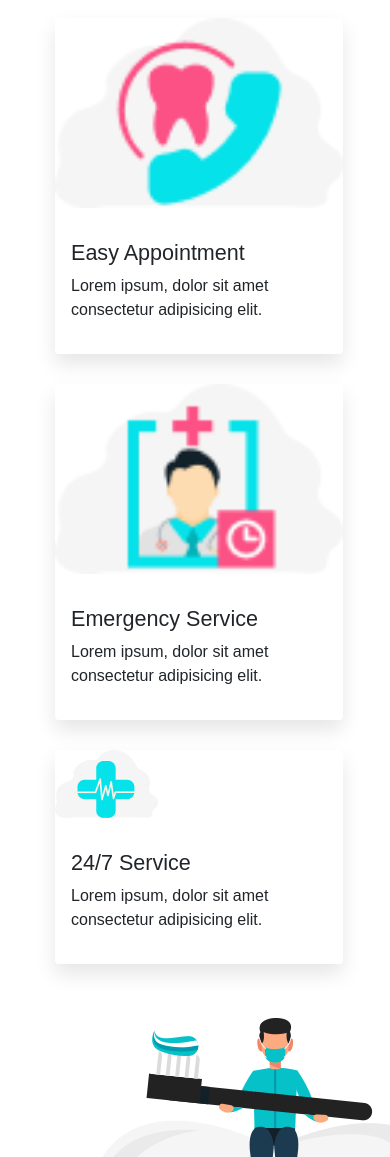
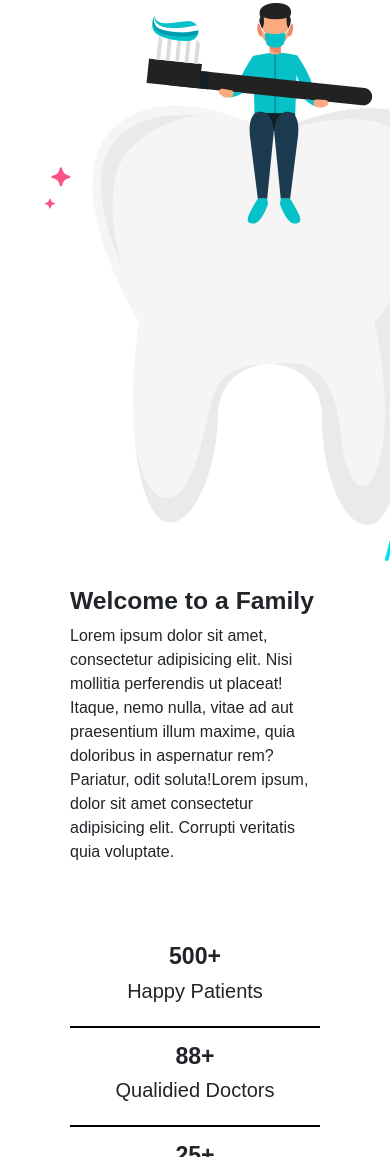
Before and after one commit to Sundas-Razzaq/Hospital_website, a plain HTML site: page index.html in a window 390 px wide. Shown: the part 843-2000 px from the top of the page. Drawn offline with nearby package versions, Linux system fonts and the light colour scheme.

Commit message:
responsiveness

```diff
--- a/Style.css
+++ b/Style.css
@@ -95,27 +95,6 @@ body {
     background-color: transparent !important;
     color: whitesmoke !important;
     border: 2px solid white !important;
-}
-
-/* card section */
-#card {
-    margin-top: 10%;
-    padding: 0 20px;
-}
-
-.card {
-    margin-bottom: 30px;
-    border: none !important;
-    box-shadow: 0 5px 15px rgba(0, 0, 0, 0.1);
-    transition: transform 0.3s ease;
-}
-
-.card:hover {
-    transform: translateY(-5px);
-}
-
-.card-text {
-    text-align: center;
 }
 
 /* about section */
@@ -349,6 +328,12 @@ body {
     margin: 15px 0;
 }
 
+.bloga img {
+    width: 100%;
+    height: auto;
+    border-radius: 5px;
+}
+
 /* footer section */
 #footer {
     background-color: rgb(43, 43, 140);
--- a/index.html
+++ b/index.html
@@ -76,42 +76,6 @@
       </div>
     </section>
     <br><br><br>
-    <!-- Cards Section -->
-    <section id="card">
-      <div class="container">
-        <div class="row align-items-center">
-          <div class="col-md-4">
-            <div class="card" style="width: 18rem;">
-              <img src="images/top-banner-img/Appointment-icon.png" alt="#">
-              <div class="card-body">
-                <p class="card-text">
-                <h4>Easy Appointment</h4>Lorem ipsum, dolor sit amet consectetur adipisicing elit.</p>
-              </div>
-            </div>
-          </div>
-          <div class="col-md-4">
-            <div class="card" style="width: 18rem;">
-              <img src="images/top-banner-img/Emergency-icon.png" alt="#">
-              <div class="card-body">
-                <p class="card-text">
-                <h4>Emergency Service</h4>Lorem ipsum, dolor sit amet consectetur adipisicing elit.</p>
-              </div>
-            </div>
-          </div>
-          <div class="col-md-4">
-            <div class="card" style="width: 18rem;">
-              <div class="row">
-                <div class="col-6"><img src="images/top-banner-img/7-Service-icon.png" alt="#"></div>
-              </div>
-              <div class="card-body">
-                <p class="card-text">
-                <h4>24/7 Service</h4>Lorem ipsum, dolor sit amet consectetur adipisicing elit.</p>
-              </div>
-            </div>
-          </div>
-        </div>
-      </div>
-    </section>
     <!-- ABOUT SECTION -->
     <section id="about">
       <div class="about">
@@ -270,14 +234,6 @@
           <img src="images/gallery/3.jpg" alt="#">
         </div>
       </div>
-      <div class="sqra">
-        <div class="sqr">
-          <img src="images/gallery/5.jpg" alt="#">
-        </div>
-        <div class="sqr">
-          <img src="images/gallery/4.jpg" alt="#">
-        </div>
-      </div>
     </section>
     <!-- Testimonials section -->
     <section id="testimonial">
```
